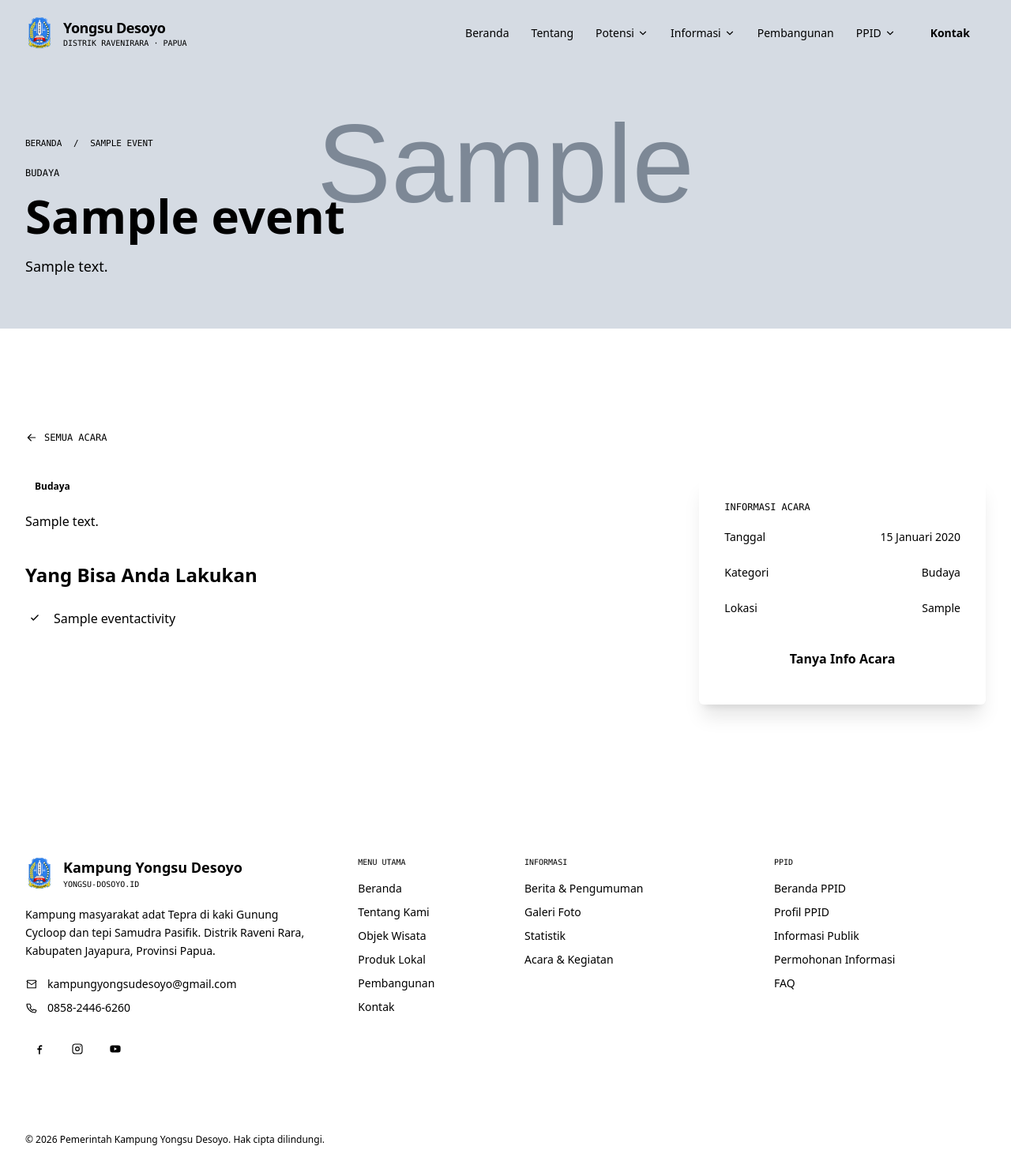
After one commit to yokoberek/yongsu-desoyo, a Django app: a page that uses events/templates/events/event_detail.html in a window 1280 px wide. The commit adds this page. Shown: the whole page at 79% size. Run offline with Django 5.2, Linux system fonts and the light colour scheme; tables that the repository leaves empty hold one stand-in row (values such as "Sample post"); grey boxes marked "Sample" are stand-in pictures; some libraries are stand-ins or nearby versions.

Commit message:
feat(events): add event detail page with things-to-do checklist
New EventDetailView/template with description, structured Event JSON-LD, and other-events sidebar. Adds an EventActivity model (event FK + title + order, editable inline) rendered as a checklist of what visitors can do at the event -- deliberately not a rigid time-based schedule. Shown only when at least one activity exists. List/homepage cards now link to the detail page instead of the list. Seed data updated for both event activities and the new project transparency fields.

Co-Authored-By: Claude Sonnet 5 <noreply@anthropic.com>

```diff
--- a/commons/templates/commons/index.html
+++ b/commons/templates/commons/index.html
@@ -308,7 +308,7 @@
 
       <div class="space-y-4">
         {% for event in events %}
-        <a href="{% url 'events:list' %}" class="reveal group flex flex-col sm:flex-row sm:items-center gap-5 sm:gap-8 bg-white rounded-sm p-6 sm:p-7 shadow-sm hover:shadow-md hover:-translate-y-0.5 transition border border-ink/5">
+        <a href="{{ event.get_absolute_url }}" class="reveal group flex flex-col sm:flex-row sm:items-center gap-5 sm:gap-8 bg-white rounded-sm p-6 sm:p-7 shadow-sm hover:shadow-md hover:-translate-y-0.5 transition border border-ink/5">
           <div class="flex sm:flex-col items-baseline sm:items-center sm:justify-center shrink-0 sm:w-24 gap-2 sm:gap-0">
             <span class="font-display font-extrabold text-4xl sm:text-5xl text-reef leading-none">{{ event.start_date|date:"d" }}</span>
             <span class="font-mono text-xs tracking-eyebrow uppercase text-ink/60 sm:mt-1">{{ event.start_date|date:"M Y" }}</span>
--- a/events/models.py
+++ b/events/models.py
@@ -1,5 +1,5 @@
 from django.db import models
-from django.utils import timezone
+from django.urls import reverse
 
 
 class Event(models.Model):
@@ -13,8 +13,10 @@ class Event(models.Model):
     slug = models.SlugField(unique=True, max_length=200)
     category = models.CharField("Kategori", max_length=20, choices=Category.choices)
     summary = models.CharField("Ringkasan", max_length=300, blank=True)
+    description = models.TextField("Deskripsi", blank=True)
     location = models.CharField("Lokasi", max_length=150, blank=True)
     start_date = models.DateField("Tanggal")
+    image_url = models.URLField("URL Gambar", blank=True)
     is_published = models.BooleanField("Ditampilkan", default=True)
 
     class Meta:
@@ -24,3 +26,22 @@ class Event(models.Model):
 
     def __str__(self):
         return self.title
+
+    def get_absolute_url(self):
+        return reverse("events:detail", args=[self.slug])
+
+
+class EventActivity(models.Model):
+    """Hal yang bisa dilakukan/disaksikan pengunjung di acara ini (opsional, tanpa waktu tetap)."""
+
+    event = models.ForeignKey(Event, on_delete=models.CASCADE, related_name="activities", verbose_name="Acara")
+    title = models.CharField("Kegiatan", max_length=200)
+    order = models.PositiveSmallIntegerField("Urutan", default=0)
+
+    class Meta:
+        verbose_name = "Hal yang Bisa Dilakukan"
+        verbose_name_plural = "Hal yang Bisa Dilakukan"
+        ordering = ["order", "id"]
+
+    def __str__(self):
+        return self.title
--- /dev/null
+++ b/events/templates/events/event_detail.html
@@ -0,0 +1,119 @@
+{% extends "main_layout.html" %}
+
+{% block title %}{{ event.title }} — Acara Yongsu Desoyo{% endblock %}
+{% block meta_description %}{{ event.summary|default:event.title }}{% endblock %}
+{% block og_image %}{% if event.image_url %}{{ event.image_url }}{% else %}{{ block.super }}{% endif %}{% endblock %}
+{% block og_image_alt %}{{ event.title }}{% endblock %}
+
+{% block structured_data %}
+<script type="application/ld+json">
+{
+  "@context": "https://schema.org",
+  "@type": "Event",
+  "name": "{{ event.title|escapejs }}",
+  "description": "{{ event.summary|default:event.title|escapejs }}",
+  "startDate": "{{ event.start_date|date:'Y-m-d' }}",
+  "eventStatus": "https://schema.org/EventScheduled",
+  "eventAttendanceMode": "https://schema.org/OfflineEventAttendanceMode",
+  "location": {
+    "@type": "Place",
+    "name": "{{ event.location|default:"Kampung Yongsu Desoyo"|escapejs }}",
+    "address": {
+      "@type": "PostalAddress",
+      "addressLocality": "Yongsu Desoyo",
+      "addressRegion": "Papua",
+      "addressCountry": "ID"
+    }
+  },
+  "organizer": {
+    "@type": "GovernmentOrganization",
+    "name": "Pemerintah Kampung Yongsu Desoyo"
+  },
+  "image": "{{ seo_image }}",
+  "url": "{{ seo_url }}"
+}
+</script>
+{% endblock %}
+
+{% block content %}
+
+  {% include "partials/page_banner.html" with judul=event.title crumb=event.title eyebrow=event.get_category_display gambar=event.image_url tinggi="min-h-[52vh]" subjudul=event.summary %}
+
+  <section class="bg-pasir py-24 sm:py-32">
+    <div class="mx-auto max-w-7xl px-5 sm:px-8">
+      <a href="{% url 'events:list' %}" class="reveal inline-flex items-center gap-2 font-mono text-xs tracking-eyebrow uppercase text-reef hover:text-emas transition mb-10">
+        <svg class="h-4 w-4" fill="none" stroke="currentColor" stroke-width="1.7" viewBox="0 0 24 24"><path stroke-linecap="round" d="M19 12H5m0 0l6 6m-6-6l6-6"/></svg>
+        Semua Acara
+      </a>
+
+      <div class="grid lg:grid-cols-3 gap-10 lg:gap-16 items-start">
+        <div class="lg:col-span-2 space-y-10">
+          <div class="reveal">
+            <span class="inline-block rounded-full bg-emas/15 text-emas px-3 py-1 text-xs font-semibold mb-5">{{ event.get_category_display }}</span>
+            <div class="prose prose-lg max-w-none prose-headings:font-display prose-headings:text-ink prose-strong:text-ink prose-a:text-reef text-ink/75">
+              {% if event.description %}{{ event.description|safe }}{% else %}<p>{{ event.summary|default:"Detail lengkap acara ini akan segera dilengkapi oleh Pemerintah Kampung." }}</p>{% endif %}
+            </div>
+          </div>
+
+          {% with activities=event.activities.all %}
+          {% if activities %}
+          <div class="reveal">
+            <h2 class="font-display font-bold text-2xl text-ink mb-6">Yang Bisa Anda Lakukan</h2>
+            <ul class="space-y-4">
+              {% for item in activities %}
+              <li class="flex items-start gap-3">
+                <span class="mt-0.5 h-6 w-6 shrink-0 grid place-items-center rounded-full bg-reef/10 text-reef">
+                  <svg class="h-3.5 w-3.5" fill="none" stroke="currentColor" stroke-width="2.5" viewBox="0 0 24 24"><path stroke-linecap="round" stroke-linejoin="round" d="M5 13l4 4L19 7"/></svg>
+                </span>
+                <p class="text-ink/80 leading-relaxed pt-0.5">{{ item.title }}</p>
+              </li>
+              {% endfor %}
+            </ul>
+          </div>
+          {% endif %}
+          {% endwith %}
+        </div>
+
+        <aside class="lg:col-span-1">
+          <div class="reveal rounded-md bg-abyss text-kabut p-8 lg:sticky lg:top-28 shadow-xl">
+            <p class="font-mono text-xs tracking-eyebrow uppercase text-aqua/80 mb-5">Informasi Acara</p>
+            <dl class="space-y-3 text-sm">
+              <div class="flex justify-between gap-4 border-b border-white/10 pb-3">
+                <dt class="text-kabut/60">Tanggal</dt><dd class="font-medium text-right">{{ event.start_date|date:"j F Y" }}</dd>
+              </div>
+              <div class="flex justify-between gap-4 {% if event.location %}border-b border-white/10 pb-3{% endif %}">
+                <dt class="text-kabut/60">Kategori</dt><dd class="font-medium text-right">{{ event.get_category_display }}</dd>
+              </div>
+              {% if event.location %}
+              <div class="flex justify-between gap-4">
+                <dt class="text-kabut/60">Lokasi</dt><dd class="font-medium text-right">{{ event.location }}</dd>
+              </div>
+              {% endif %}
+            </dl>
+            <a href="{% url 'commons:contact' %}" class="mt-7 w-full inline-flex items-center justify-center gap-2 rounded-full bg-emas px-6 py-3.5 font-semibold text-abyss hover:bg-emasS transition">
+              Tanya Info Acara
+            </a>
+          </div>
+
+          {% if other_events %}
+          <div class="reveal mt-8">
+            <p class="font-mono text-xs tracking-eyebrow uppercase text-reef mb-4">Acara Lainnya</p>
+            <div class="space-y-4">
+              {% for e in other_events %}
+              <a href="{{ e.get_absolute_url }}" class="group flex gap-3 items-start">
+                <div class="shrink-0 w-12 text-center">
+                  <p class="font-display font-bold text-xl text-reef leading-none">{{ e.start_date|date:"d" }}</p>
+                  <p class="font-mono text-[9px] tracking-eyebrow uppercase text-ink/50 mt-1">{{ e.start_date|date:"M" }}</p>
+                </div>
+                <p class="text-sm font-medium text-ink group-hover:text-reef transition leading-snug pt-0.5">{{ e.title }}</p>
+              </a>
+              {% endfor %}
+            </div>
+          </div>
+          {% endif %}
+        </aside>
+      </div>
+    </div>
+  </section>
+
+{% endblock %}
--- a/events/urls.py
+++ b/events/urls.py
@@ -6,4 +6,5 @@ app_name = "events"
 
 urlpatterns = [
     path("acara/", views.EventListView.as_view(), name="list"),
+    path("acara/<slug:slug>/", views.EventDetailView.as_view(), name="detail"),
 ]
--- a/events/views.py
+++ b/events/views.py
@@ -1,4 +1,4 @@
-from django.views.generic import ListView
+from django.views.generic import DetailView, ListView
 
 from .models import Event
 
@@ -6,3 +6,15 @@ from .models import Event
 class EventListView(ListView):
     context_object_name = "events"
     queryset = Event.objects.filter(is_published=True)
+
+
+class EventDetailView(DetailView):
+    context_object_name = "event"
+    queryset = Event.objects.filter(is_published=True).prefetch_related("activities")
+
+    def get_context_data(self, **kwargs):
+        context = super().get_context_data(**kwargs)
+        context["other_events"] = (
+            Event.objects.filter(is_published=True).exclude(pk=self.object.pk)[:5]
+        )
+        return context
```
Also changed, not shown: commons/management/commands/seed_demo.py (+92 -16 lines), events/admin.py (+13 -2 lines), events/templates/events/event_list.html (+4 -3 lines), events/migrations/0003_event_description_event_image_url_event_schedule.py (added), events/migrations/0004_alter_event_schedule.py (added), events/migrations/0005_remove_event_schedule_eventactivity.py (added).
